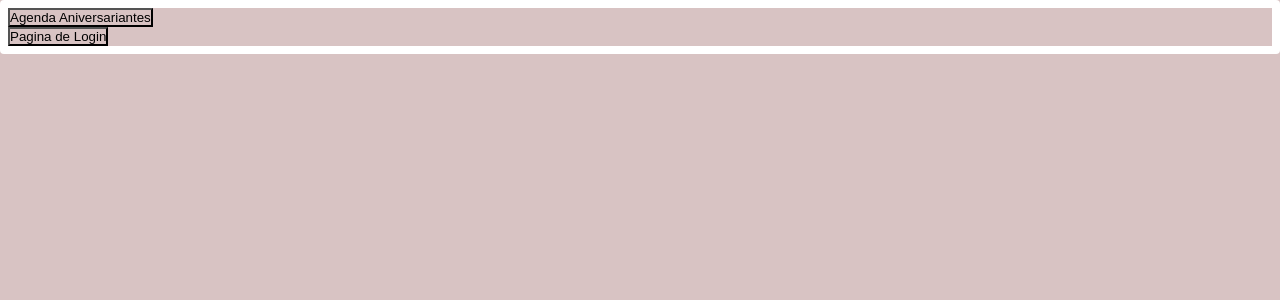
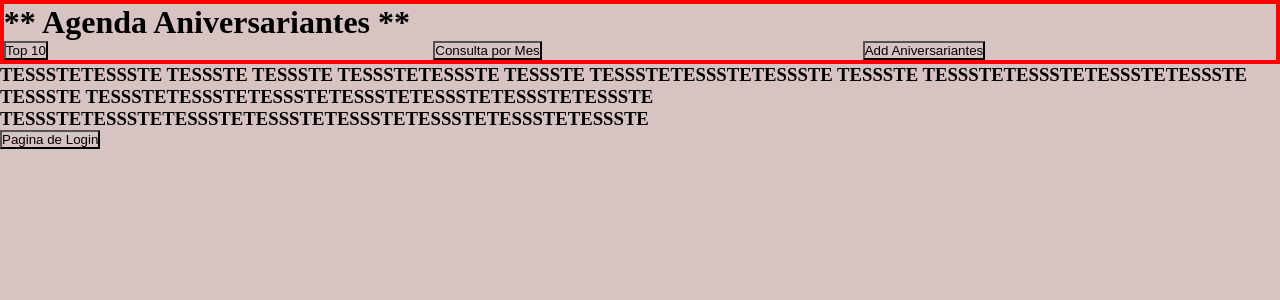
Before and after one commit to Luciara-Abreu/API_Aniversariantes_POSTGRES_FRONT, a React (Create React App) app: page / in a window 1280 px wide. Shown: the top 300 px of the page. Built offline with nearby package versions, Linux system fonts and the light colour scheme.

Commit message:
Add buttons and header

```diff
--- a/src/App/components/Header.tsx
+++ b/src/App/components/Header.tsx
@@ -1,12 +1,26 @@
 import React from "react";
+import { ButtonContainer, HeaderContainer, Button } from "./styles";
+import { useHistory } from 'react-router-dom';
 // https://youtu.be/AXKc4WhgLSA - criar header com typeScript
 
 const Header: React.FC = () => {
 
+  const history = useHistory();
+  const handleClick = () => {
+    history.push('/entrar')
+  }
+
   return (
-<div>
-  <h1>Header</h1>
-</div>
+<HeaderContainer>
+  <h1 className="header-logo">** Agenda Aniversariantes **</h1>
+  <ButtonContainer>
+        <Button><button onClick={handleClick}>Top 10</button></Button>
+        <Button><button onClick={handleClick}>Consulta por Mes</button></Button>
+        <Button><button onClick={handleClick}>Add Aniversariantes</button></Button>
+  </ButtonContainer>
+
+
+</HeaderContainer>
   )
 }
 
--- /dev/null
+++ b/src/App/components/styles.ts
@@ -0,0 +1,21 @@
+import styled from "styled-components";
+
+const HeaderContainer = styled.div`
+background: red;
+padding: 0.3% 0.3%;
+`
+const ButtonContainer = styled.div`
+  width: 100%;
+  display: grid;
+  grid-template-columns: 1fr 1fr 1fr;
+  gap: 1rem;
+`
+const Button =styled.div`
+width: 100%;
+gap: 1rem;
+`
+export {
+  HeaderContainer,
+  ButtonContainer,
+  Button
+}
--- a/src/App/pages/dashboard/index.tsx
+++ b/src/App/pages/dashboard/index.tsx
@@ -1,6 +1,7 @@
-import { useRef } from 'react';
+//import { useRef } from 'react';
 import { useHistory } from 'react-router-dom';
-import { TableContainer } from './styles';
+import Header from '../../components/Header';
+import { Container, Body } from './styles';
 
 export const Dashboard = () => {
   const history = useHistory();
@@ -9,23 +10,27 @@ export const Dashboard = () => {
     history.push('/entrar')
   }
 
+  return (
+    <Container>
+      <Header />
 
-
-
-  return (
-    <TableContainer>
+      <Body>
       <div>
-        <button>Agenda Aniversariantes</button>
+      <h3> TESSSTETESSSTE
+      TESSSTE
+      TESSSTE TESSSTETESSSTE
+      TESSSTE TESSSTETESSSTETESSSTE
+      TESSSTE TESSSTETESSSTETESSSTETESSSTE
+      TESSSTE
+      TESSSTETESSSTETESSSTETESSSTETESSSTETESSSTETESSSTE
+      TESSSTETESSSTETESSSTETESSSTETESSSTETESSSTETESSSTETESSSTE </h3>
       </div>
-
-
-
 
       <div>
         <button onClick={handleClick}>Pagina de Login</button>
       </div>
-    </TableContainer>
-
+      </Body>
+    </Container>
   );
 }
       // <div>
--- a/src/App/pages/dashboard/styles.ts
+++ b/src/App/pages/dashboard/styles.ts
@@ -1,29 +1,19 @@
 import styled from 'styled-components'
 
-const TableContainer = styled.div`
-  background: #fff;
-  border-radius: 4px;
-  padding: 8px;
-  width: 100%;
+const Container = styled.div`
+width: 100%;
+box-sizing: border-box;
+background: black;
 
-  @media (max-width: 620px) {
-    overflow: scroll;
-  }
 `
 
-const StyledTable = styled.table<{ layout?: string }>`
+const Body = styled.div`
   width: 100%;
-  border-collapse: separate;
-  td {
-    padding: 8px;
-    vertical-align: middle;
-    &:first-child {
-      padding-left: 20px;
-      text-transform: uppercase;
-    }
-  }
 `
+
+
+
 export {
-  TableContainer,
-  StyledTable
+  Container,
+  Body
 }
--- a/src/global/styles.css
+++ b/src/global/styles.css
@@ -3,7 +3,6 @@
   padding: 0;
   box-sizing: border-box;
   background: #d8c3c3;
-  ;
 }
 
 body,
```
